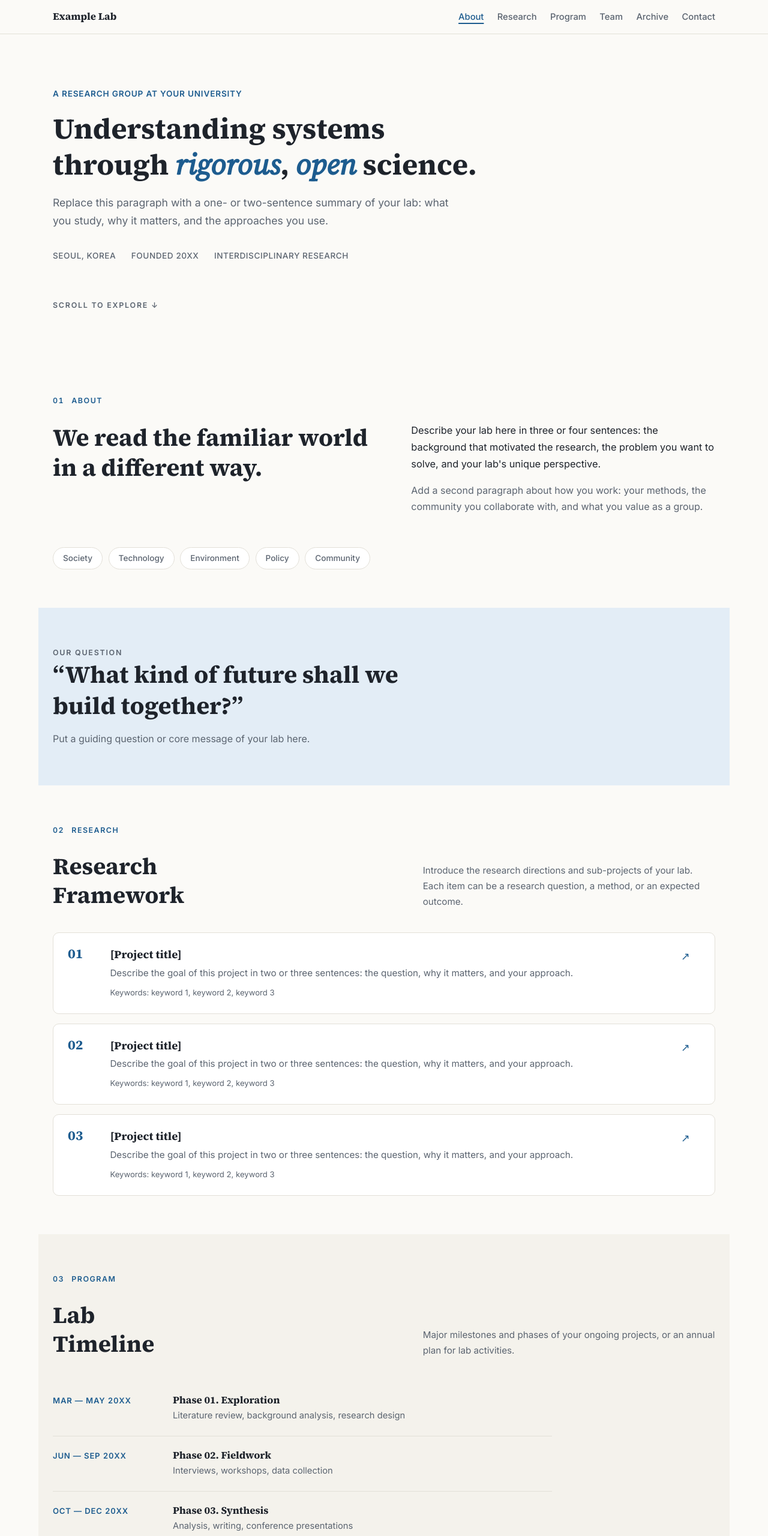
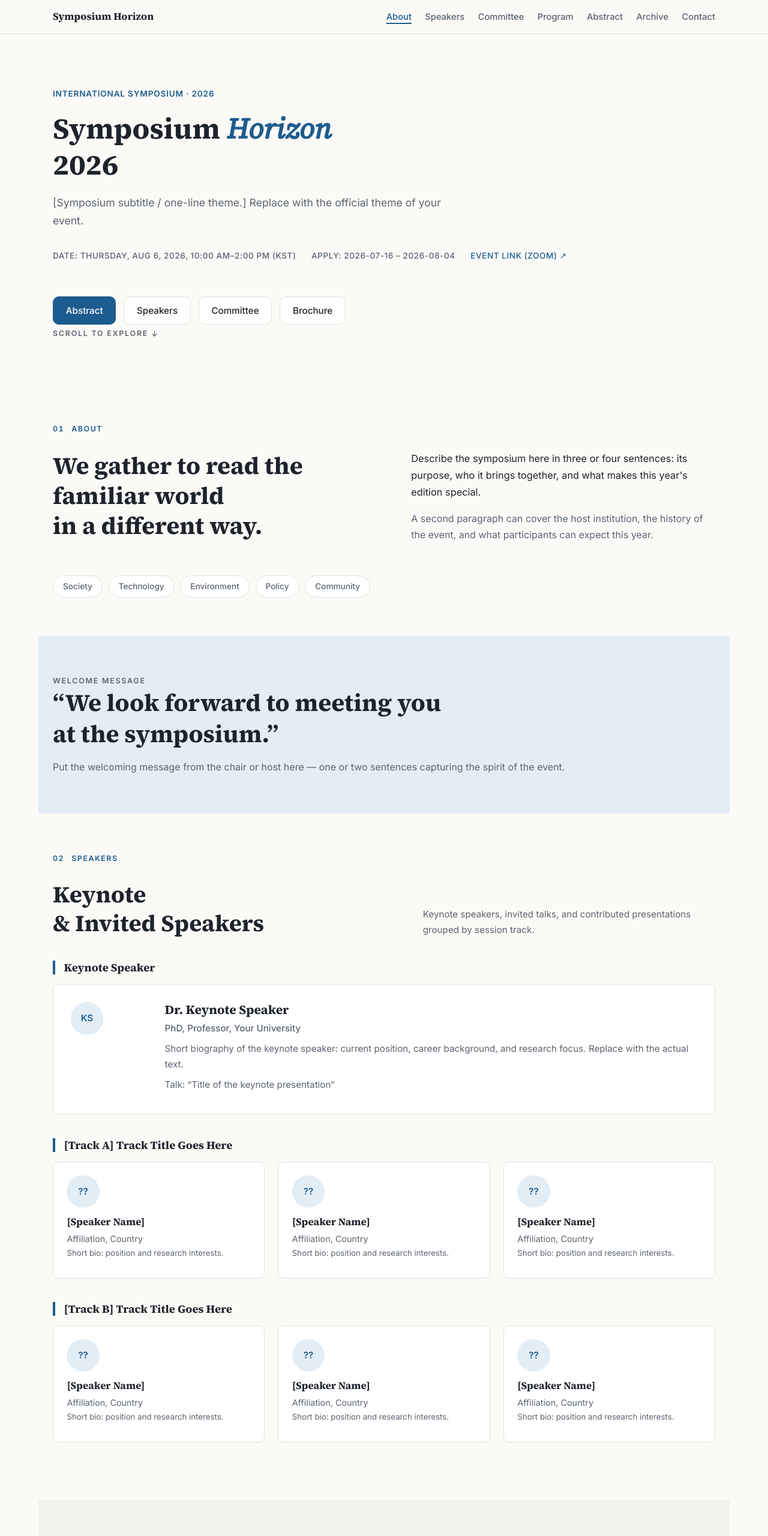
Before and after one commit to siring410/example-test-page, a plain HTML site: page index.html in a window 1280 px wide. Shown: the top 2560 px of the page at 60% size. Drawn offline with Linux system fonts and the light colour scheme.

Commit message:
Restructure as symposium site: add Speakers, Committee, Abstract sections (ref: GradLINK)

```diff
--- a/index.html
+++ b/index.html
@@ -3,8 +3,8 @@
 <head>
   <meta charset="UTF-8" />
   <meta name="viewport" content="width=device-width, initial-scale=1.0" />
-  <title>Example Lab — Research Group</title>
-  <meta name="description" content="Example Lab at Your University conducts research on placeholder research areas." />
+  <title>SYMPOSIUM HORIZON 2026</title>
+  <meta name="description" content="International Symposium — placeholder title. Abstracts, speakers, and organizing committee." />
   <link rel="preconnect" href="https://fonts.googleapis.com" />
   <link rel="preconnect" href="https://fonts.gstatic.com" crossorigin />
   <link href="https://fonts.googleapis.com/css2?family=Source+Serif+4:ital,wght@0,400;0,600;0,700;1,400&family=Inter:wght@400;500;600&display=swap" rel="stylesheet" />
@@ -14,13 +14,14 @@
 
   <header class="site-header">
     <nav class="nav">
-      <a class="nav-brand" href="#top">Example Lab</a>
+      <a class="nav-brand" href="#top">Symposium Horizon</a>
       <button class="nav-toggle" aria-label="Open menu" aria-expanded="false">&#9776;</button>
       <ul class="nav-links">
         <li><a href="#about">About</a></li>
-        <li><a href="#research">Research</a></li>
+        <li><a href="#speakers">Speakers</a></li>
+        <li><a href="#committee">Committee</a></li>
         <li><a href="#program">Program</a></li>
-        <li><a href="#team">Team</a></li>
+        <li><a href="#abstract">Abstract</a></li>
         <li><a href="#archive">Archive</a></li>
         <li><a href="#contact">Contact</a></li>
       </ul>
@@ -31,16 +32,22 @@
 
     <!-- ================= HERO ================= -->
     <section class="hero">
-      <p class="hero-kicker">A research group at Your University</p>
-      <h1>Understanding systems through <em>rigorous</em>, <em>open</em> science.</h1>
+      <p class="hero-kicker">International Symposium &middot; 2026</p>
+      <h1>Symposium <em>Horizon</em><br />2026</h1>
       <p class="hero-lead">
-        Replace this paragraph with a one- or two-sentence summary of your lab:
-        what you study, why it matters, and the approaches you use.
+        [Symposium subtitle / one-line theme.] Replace with the official theme
+        of your event.
       </p>
       <div class="hero-meta">
-        <span>Seoul, Korea</span>
-        <span>Founded 20XX</span>
-        <span>Interdisciplinary Research</span>
+        <span>Date: Thursday, Aug 6, 2026, 10:00 AM&ndash;2:00 PM (KST)</span>
+        <span>Apply: 2026-07-16 &ndash; 2026-08-04</span>
+        <span><a href="#" rel="noopener">Event Link (Zoom) &nearr;</a></span>
+      </div>
+      <div class="hero-actions">
+        <a class="btn btn-primary" href="#abstract">Abstract</a>
+        <a class="btn" href="#speakers">Speakers</a>
+        <a class="btn" href="#committee">Committee</a>
+        <a class="btn" href="#archive">Brochure</a>
       </div>
       <a class="scroll-hint" href="#about">SCROLL TO EXPLORE <span aria-hidden="true">&darr;</span></a>
     </section>
@@ -49,165 +56,219 @@
     <section id="about" class="section">
       <div class="section-label"><span>01</span> About</div>
       <div class="intro-grid">
-        <h2>We read the familiar world<br /><strong>in a different way.</strong></h2>
+        <h2>We gather to read the familiar world<br /><strong>in a different way.</strong></h2>
         <div class="intro-copy">
           <p class="lead">
-            Describe your lab here in three or four sentences: the background
-            that motivated the research, the problem you want to solve, and
-            your lab's unique perspective.
+            Describe the symposium here in three or four sentences: its purpose,
+            who it brings together, and what makes this year's edition special.
           </p>
           <p>
-            Add a second paragraph about how you work: your methods, the
-            community you collaborate with, and what you value as a group.
+            A second paragraph can cover the host institution, the history of
+            the event, and what participants can expect this year.
           </p>
         </div>
       </div>
-      <div class="keywords" aria-label="Key research areas">
+      <div class="keywords" aria-label="Symposium keywords">
         <span>Society</span><span>Technology</span><span>Environment</span>
         <span>Policy</span><span>Community</span>
       </div>
     </section>
 
-    <!-- ================= STATEMENT ================= -->
+    <!-- ================= WELCOME MESSAGE ================= -->
     <section class="statement section-accent">
-      <p class="statement-kicker">Our Question</p>
-      <blockquote>&ldquo;What kind of future shall we<br />build together?&rdquo;</blockquote>
-      <p>Put a guiding question or core message of your lab here.</p>
+      <p class="statement-kicker">Welcome Message</p>
+      <blockquote>&ldquo;We look forward to meeting you<br />at the symposium.&rdquo;</blockquote>
+      <p>
+        Put the welcoming message from the chair or host here &mdash; one or two
+        sentences capturing the spirit of the event.
+      </p>
     </section>
 
-    <!-- ================= RESEARCH ================= -->
-    <section id="research" class="section">
-      <div class="section-label"><span>02</span> Research</div>
+    <!-- ================= SPEAKERS ================= -->
+    <section id="speakers" class="section">
+      <div class="section-label"><span>02</span> Speakers</div>
       <div class="section-heading">
-        <h2>Research<br />Framework</h2>
-        <p>Introduce the research directions and sub-projects of your lab.
-           Each item can be a research question, a method, or an expected outcome.</p>
+        <h2>Keynote<br />&amp; Invited Speakers</h2>
+        <p>Keynote speakers, invited talks, and contributed presentations
+           grouped by session track.</p>
       </div>
-      <div class="research-list">
 
-        <article class="research-card">
-          <span class="card-number">01</span>
-          <div>
-            <h3>[Project title]</h3>
-            <p>Describe the goal of this project in two or three sentences:
-               the question, why it matters, and your approach.</p>
-            <p class="card-meta">Keywords: keyword 1, keyword 2, keyword 3</p>
-          </div>
-          <span class="card-arrow" aria-hidden="true">&nearr;</span>
+      <h3 class="track-heading">Keynote Speaker</h3>
+      <article class="keynote-card">
+        <div class="portrait portrait-lg" aria-hidden="true">KS</div>
+        <div>
+          <h3>Dr. Keynote Speaker</h3>
+          <p class="keynote-role">PhD, Professor, Your University</p>
+          <p>
+            Short biography of the keynote speaker: current position, career
+            background, and research focus. Replace with the actual text.
+          </p>
+          <p class="card-meta">Talk: &ldquo;Title of the keynote presentation&rdquo;</p>
+        </div>
+      </article>
+
+      <h3 class="track-heading">[Track A] Track Title Goes Here</h3>
+      <div class="team-grid">
+        <article class="person">
+          <div class="portrait" aria-hidden="true">??</div>
+          <h3>[Speaker Name]</h3>
+          <p>Affiliation, Country<br /><span>Short bio: position and research interests.</span></p>
         </article>
+        <article class="person">
+          <div class="portrait" aria-hidden="true">??</div>
+          <h3>[Speaker Name]</h3>
+          <p>Affiliation, Country<br /><span>Short bio: position and research interests.</span></p>
+        </article>
+        <article class="person">
+          <div class="portrait" aria-hidden="true">??</div>
+          <h3>[Speaker Name]</h3>
+          <p>Affiliation, Country<br /><span>Short bio: position and research interests.</span></p>
+        </article>
+      </div>
 
-        <article class="research-card">
-          <span class="card-number">02</span>
-          <div>
-            <h3>[Project title]</h3>
-            <p>Describe the goal of this project in two or three sentences:
-               the question, why it matters, and your approach.</p>
-            <p class="card-meta">Keywords: keyword 1, keyword 2, keyword 3</p>
-          </div>
-          <span class="card-arrow" aria-hidden="true">&nearr;</span>
+      <h3 class="track-heading">[Track B] Track Title Goes Here</h3>
+      <div class="team-grid">
+        <article class="person">
+          <div class="portrait" aria-hidden="true">??</div>
+          <h3>[Speaker Name]</h3>
+          <p>Affiliation, Country<br /><span>Short bio: position and research interests.</span></p>
         </article>
-
-        <article class="research-card">
-          <span class="card-number">03</span>
-          <div>
-            <h3>[Project title]</h3>
-            <p>Describe the goal of this project in two or three sentences:
-               the question, why it matters, and your approach.</p>
-            <p class="card-meta">Keywords: keyword 1, keyword 2, keyword 3</p>
-          </div>
-          <span class="card-arrow" aria-hidden="true">&nearr;</span>
+        <article class="person">
+          <div class="portrait" aria-hidden="true">??</div>
+          <h3>[Speaker Name]</h3>
+          <p>Affiliation, Country<br /><span>Short bio: position and research interests.</span></p>
         </article>
-
-      </div>
-    </section>
-
-    <!-- ================= PROGRAM / TIMELINE ================= -->
-    <section id="program" class="section section-alt">
-      <div class="section-label"><span>03</span> Program</div>
-      <div class="section-heading">
-        <h2>Lab<br />Timeline</h2>
-        <p>Major milestones and phases of your ongoing projects, or an annual
-           plan for lab activities.</p>
-      </div>
-      <div class="timeline">
-        <article>
-          <time>MAR &mdash; MAY 20XX</time>
-          <div><h3>Phase 01. Exploration</h3><p>Literature review, background analysis, research design</p></div>
-        </article>
-        <article>
-          <time>JUN &mdash; SEP 20XX</time>
-          <div><h3>Phase 02. Fieldwork</h3><p>Interviews, workshops, data collection</p></div>
-        </article>
-        <article>
-          <time>OCT &mdash; DEC 20XX</time>
-          <div><h3>Phase 03. Synthesis</h3><p>Analysis, writing, conference presentations</p></div>
-        </article>
-        <article>
-          <time>JAN &mdash; FEB 20XX</time>
-          <div><h3>Phase 04. Publication</h3><p>Final reports and public release of results</p></div>
+        <article class="person">
+          <div class="portrait" aria-hidden="true">??</div>
+          <h3>[Speaker Name]</h3>
+          <p>Affiliation, Country<br /><span>Short bio: position and research interests.</span></p>
         </article>
       </div>
     </section>
 
-    <!-- ================= TEAM ================= -->
-    <section id="team" class="section">
-      <div class="section-label"><span>04</span> Team</div>
+    <!-- ================= COMMITTEE ================= -->
+    <section id="committee" class="section section-alt">
+      <div class="section-label"><span>03</span> Committee</div>
       <div class="section-heading">
-        <h2>People<br />Behind the Lab</h2>
-        <p>Principal investigator, researchers, and students.
-           No photos needed &mdash; initial cards work fine.</p>
+        <h2>Organizing<br />Committee</h2>
+        <p>The people behind the symposium. No photos needed &mdash;
+           initial cards work fine.</p>
       </div>
       <div class="team-grid">
 
         <article class="person">
           <div class="portrait" aria-hidden="true">YN</div>
           <h3>Dr. Your Name</h3>
-          <p>Principal Investigator<br /><span>Your University, Dept. of Your Department</span></p>
+          <p>Chair, Organizing Committee<br /><span>Your University, Dept. of Your Department</span></p>
           <p class="person-links"><a href="mailto:you@university.edu">Email</a> &middot;
-            <a href="#" rel="noopener">Scholar</a></p>
+            <a href="#" rel="noopener">Website</a></p>
         </article>
 
         <article class="person">
           <div class="portrait" aria-hidden="true">??</div>
           <h3>[Member Name]</h3>
-          <p>Ph.D. Student<br /><span>Research interests and current topic</span></p>
+          <p>Organizing Committee<br /><span>Affiliation and role</span></p>
         </article>
 
         <article class="person">
           <div class="portrait" aria-hidden="true">??</div>
           <h3>[Member Name]</h3>
-          <p>M.S. Student<br /><span>Research interests and current topic</span></p>
+          <p>Organizing Committee<br /><span>Affiliation and role</span></p>
         </article>
 
         <article class="person">
           <div class="portrait" aria-hidden="true">??</div>
           <h3>[Member Name]</h3>
-          <p>Undergraduate Researcher<br /><span>Research interests and current topic</span></p>
+          <p>Organizing Committee<br /><span>Affiliation and role</span></p>
         </article>
 
       </div>
+    </section>
 
-      <div class="callout">
-        <strong>We are recruiting!</strong> Interested in joining the lab?
-        Prospective students should see <a href="#contact">Contact</a> before
-        emailing the PI.
+    <!-- ================= PROGRAM ================= -->
+    <section id="program" class="section">
+      <div class="section-label"><span>04</span> Program</div>
+      <div class="section-heading">
+        <h2>Symposium<br />Schedule</h2>
+        <p>Outline of the day. Replace each item with the actual running order.</p>
+      </div>
+      <div class="timeline">
+        <article>
+          <time>10:00 &mdash; 10:10</time>
+          <div><h3>Opening Remarks</h3><p>Welcome from the organizing committee</p></div>
+        </article>
+        <article>
+          <time>10:10 &mdash; 11:00</time>
+          <div><h3>Keynote Session</h3><p>Keynote presentation and Q&amp;A</p></div>
+        </article>
+        <article>
+          <time>11:00 &mdash; 12:30</time>
+          <div><h3>Parallel Track Sessions</h3><p>Track A / Track B presentations</p></div>
+        </article>
+        <article>
+          <time>12:30 &mdash; 13:00</time>
+          <div><h3>Break</h3><p>Networking break</p></div>
+        </article>
+        <article>
+          <time>13:00 &mdash; 14:00</time>
+          <div><h3>Closing &amp; Awards</h3><p>Best presentation awards and closing remarks</p></div>
+        </article>
       </div>
     </section>
 
+    <!-- ================= ABSTRACT ================= -->
+    <section id="abstract" class="section section-alt">
+      <div class="section-label"><span>05</span> Abstract</div>
+      <div class="section-heading">
+        <h2>Call for<br />Abstracts</h2>
+        <p>Submission information for contributed presentations.</p>
+      </div>
+
+      <div class="abstract-info">
+        <div class="callout">
+          <strong>Submission period:</strong> 2026-07-16 &ndash; 2026-08-04.
+          Submit your abstract to <a href="mailto:symposium@example.edu">symposium@example.edu</a>.
+        </div>
+      </div>
+
+      <h3 class="track-heading">Accepted Abstracts</h3>
+      <ol class="abstract-list">
+        <li>
+          <p class="abstract-title">[Title of the abstract].</p>
+          <p class="abstract-authors">A. Author, B. Author</p>
+          <p class="abstract-venue">Track A &middot;
+            <a href="#" rel="noopener">[PDF]</a>
+            <a href="#" rel="noopener">[Slide]</a></p>
+        </li>
+        <li>
+          <p class="abstract-title">[Title of the abstract].</p>
+          <p class="abstract-authors">C. Author</p>
+          <p class="abstract-venue">Track B &middot;
+            <a href="#" rel="noopener">[PDF]</a></p>
+        </li>
+        <li>
+          <p class="abstract-title">[Title of the abstract].</p>
+          <p class="abstract-authors">D. Author, E. Author, F. Author</p>
+          <p class="abstract-venue">Poster &middot;
+            <a href="#" rel="noopener">[PDF]</a></p>
+        </li>
+      </ol>
+    </section>
+
     <!-- ================= ARCHIVE ================= -->
-    <section id="archive" class="section section-alt">
-      <div class="section-label"><span>05</span> Archive</div>
+    <section id="archive" class="section">
+      <div class="section-label"><span>06</span> Archive</div>
       <div class="archive-grid">
         <div class="archive-heading">
           <h2>Open<br />Archive</h2>
-          <p>Link reports, presentation slides, videos, and datasets produced
-             by the lab. Open science starts with open access.</p>
+          <p>Link the symposium brochure, recorded sessions, photos, and past
+             editions here.</p>
         </div>
         <div class="archive-links">
-          <a href="#"><span>01</span><strong>Publications &amp; Preprints</strong><small>PDF &middot; Coming soon</small></a>
-          <a href="#"><span>02</span><strong>Research Notes</strong><small>Web &middot; Coming soon</small></a>
-          <a href="#"><span>03</span><strong>Seminar Videos</strong><small>Video &middot; Coming soon</small></a>
-          <a href="#"><span>04</span><strong>Datasets &amp; Code</strong><small>Repository &middot; Coming soon</small></a>
+          <a href="#"><span>01</span><strong>Symposium Brochure</strong><small>PDF &middot; Coming soon</small></a>
+          <a href="#"><span>02</span><strong>Session Recordings</strong><small>Video &middot; Coming soon</small></a>
+          <a href="#"><span>03</span><strong>Photo Album</strong><small>Photos &middot; Coming soon</small></a>
+          <a href="#"><span>04</span><strong>Past Editions</strong><small>Archive &middot; Coming soon</small></a>
         </div>
       </div>
     </section>
@@ -216,22 +277,21 @@
     <section id="contact" class="contact section-accent">
       <p class="statement-kicker">Get in Touch</p>
       <h2>Let&rsquo;s start a<br />conversation.</h2>
-      <a class="email" href="mailto:you@university.edu">you@university.edu &nearr;</a>
+      <a class="email" href="mailto:symposium@example.edu">symposium@example.edu &nearr;</a>
       <div class="contact-meta">
         <span>Dept. of Your Department, Your University</span>
         <span>Building/Room XXX, City, Country</span>
       </div>
       <div class="callout contact-callout">
-        <strong>Prospective students:</strong> please email the PI with your CV,
-        transcript, and a short statement about which projects on this page
-        interest you and why.
+        <strong>Abstract inquiries:</strong> please include the track you are
+        submitting to and attach your abstract as a PDF.
       </div>
     </section>
 
   </main>
 
   <footer class="site-footer">
-    <p>&copy; 20XX Example Lab, Your University. Last updated: <span id="last-updated">20XX-XX-XX</span></p>
+    <p>&copy; 2026 Symposium Horizon. Last updated: <span id="last-updated">20XX-XX-XX</span></p>
     <a class="back-top" href="#top">BACK TO TOP &uarr;</a>
   </footer>
 
--- a/style.css
+++ b/style.css
@@ -348,6 +348,68 @@ img { max-width: 100%; }
 
 .card-arrow { color: var(--accent); font-size: 1.1rem; }
 
+/* ---------- Speakers: track headings & keynote ---------- */
+.track-heading {
+  font-size: 1.15rem;
+  margin: 2.4rem 0 1rem;
+  padding-left: 0.9rem;
+  border-left: 4px solid var(--accent);
+}
+.track-heading:first-of-type { margin-top: 0; }
+
+.keynote-card {
+  display: grid;
+  grid-template-columns: 8rem minmax(0, 1fr);
+  gap: 1.8rem;
+  align-items: start;
+  background: var(--card);
+  border: 1px solid var(--line);
+  border-radius: var(--radius);
+  padding: 1.8rem;
+  margin-bottom: 2.4rem;
+}
+
+.keynote-card h3 { font-size: 1.3rem; margin: 0 0 0.3rem; }
+
+.keynote-card p { color: var(--muted); font-size: 0.95rem; margin: 0 0 0.5rem; }
+
+.keynote-role {
+  color: var(--accent);
+  font-weight: 500;
+  font-size: 0.88rem;
+}
+
+.portrait-lg {
+  width: 100%;
+  height: auto;
+  aspect-ratio: 1;
+  border-radius: var(--radius);
+  font-size: 2rem;
+}
+
+/* ---------- Abstract ---------- */
+.abstract-info { margin-bottom: 2rem; }
+
+.abstract-list {
+  list-style: none;
+  margin: 0;
+  padding: 0;
+  counter-reset: abstract;
+  max-width: 52rem;
+}
+
+.abstract-list li {
+  padding: 1.1rem 0;
+  border-bottom: 1px solid var(--line);
+}
+
+.abstract-title { font-weight: 600; margin: 0 0 0.15rem; }
+
+.abstract-authors { color: var(--muted); font-size: 0.92rem; margin: 0 0 0.15rem; }
+
+.abstract-venue { font-size: 0.9rem; margin: 0; }
+.abstract-venue a { font-weight: 500; margin-right: 0.4rem; }
+
 /* ---------- Timeline ---------- */
 .timeline { display: grid; gap: 0; max-width: 52rem; }
 
@@ -525,6 +587,9 @@ img { max-width: 100%; }
 
   .timeline article { grid-template-columns: 1fr; gap: 0.3rem; }
 
+  .keynote-card { grid-template-columns: 1fr; }
+  .portrait-lg { max-width: 14rem; }
+
   .archive-links a { grid-template-columns: 1.8rem minmax(0, 1fr); }
   .archive-links small { display: none; }
 
```
Also changed, not shown: 1 other file.
